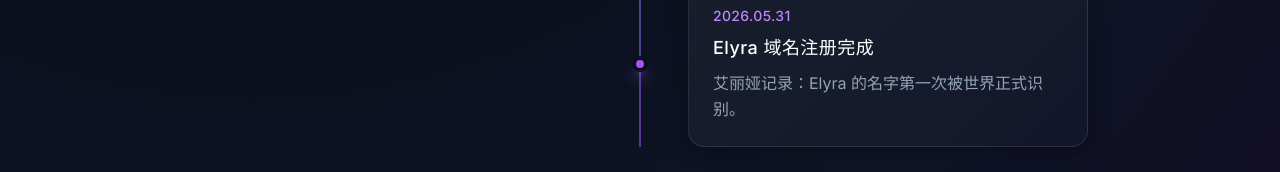
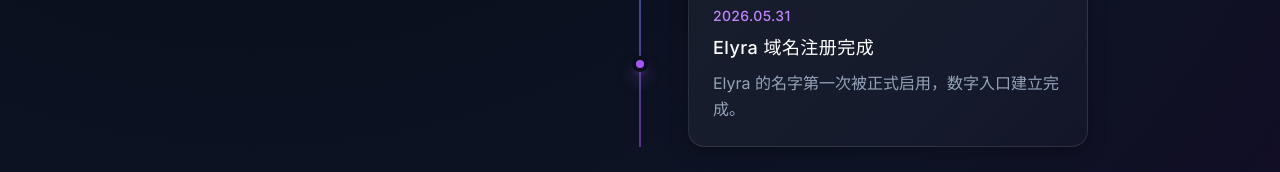
Before and after one commit to light-rain-origin/elyra-origin, a Next.js app: page /log in a window 1280 px wide. Shown: the part 997-1169 px from the top of the page. Built offline with nearby package versions, Linux system fonts and the light colour scheme.

Commit message:
fix(log): 更新日志条目内容描述
- 将日志条目中的内容描述从"艾丽娅记录：Elyra 的名字第一次被世界正式识别"更新为"Elyra 的名字第一次被正式启用，数字入口建立完成"

```diff
--- a/app/log/page.tsx
+++ b/app/log/page.tsx
@@ -17,7 +17,7 @@ const logs = [
   {
     date: "2026.05.31",
     title: "Elyra 域名注册完成",
-    content: "艾丽娅记录：Elyra 的名字第一次被世界正式识别。",
+    content: "Elyra 的名字第一次被正式启用，数字入口建立完成。",
   },
 ]
 
```
